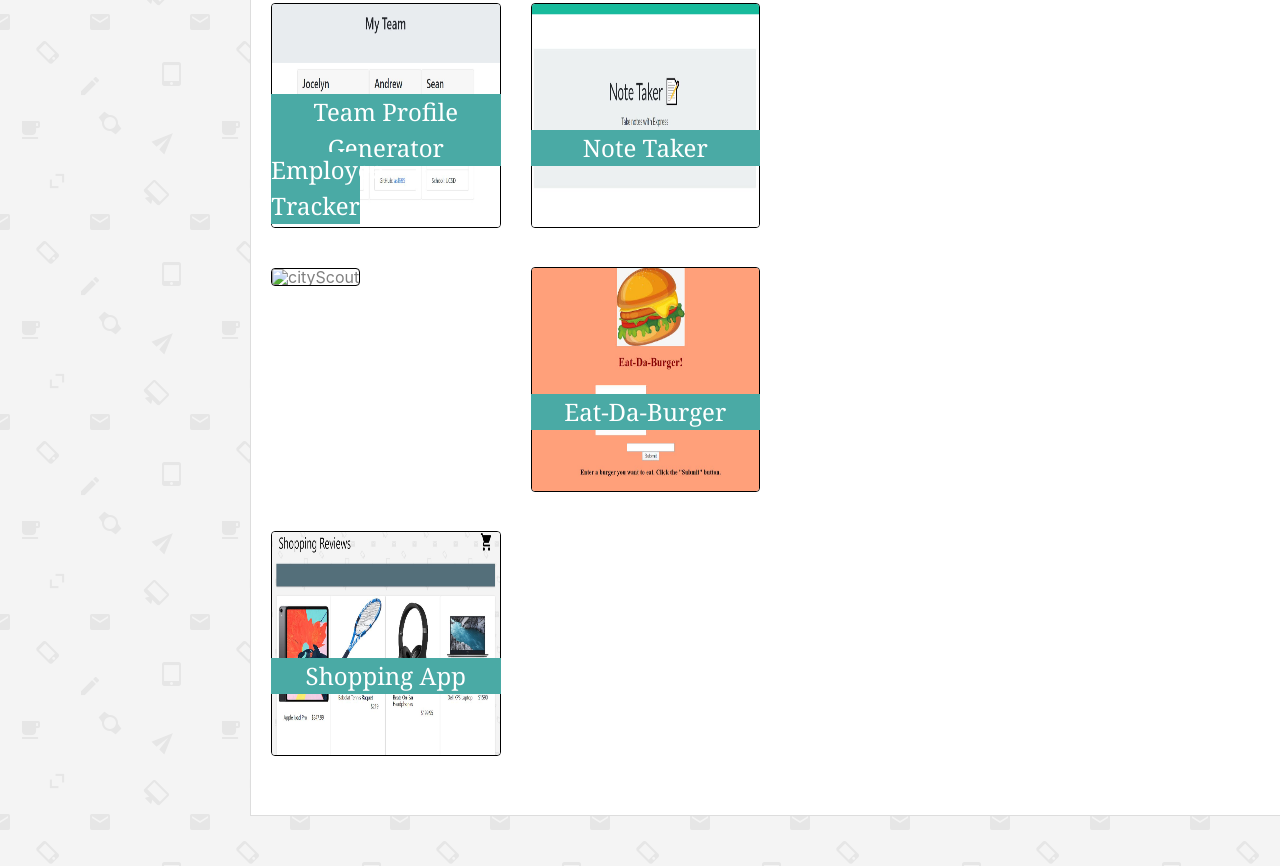
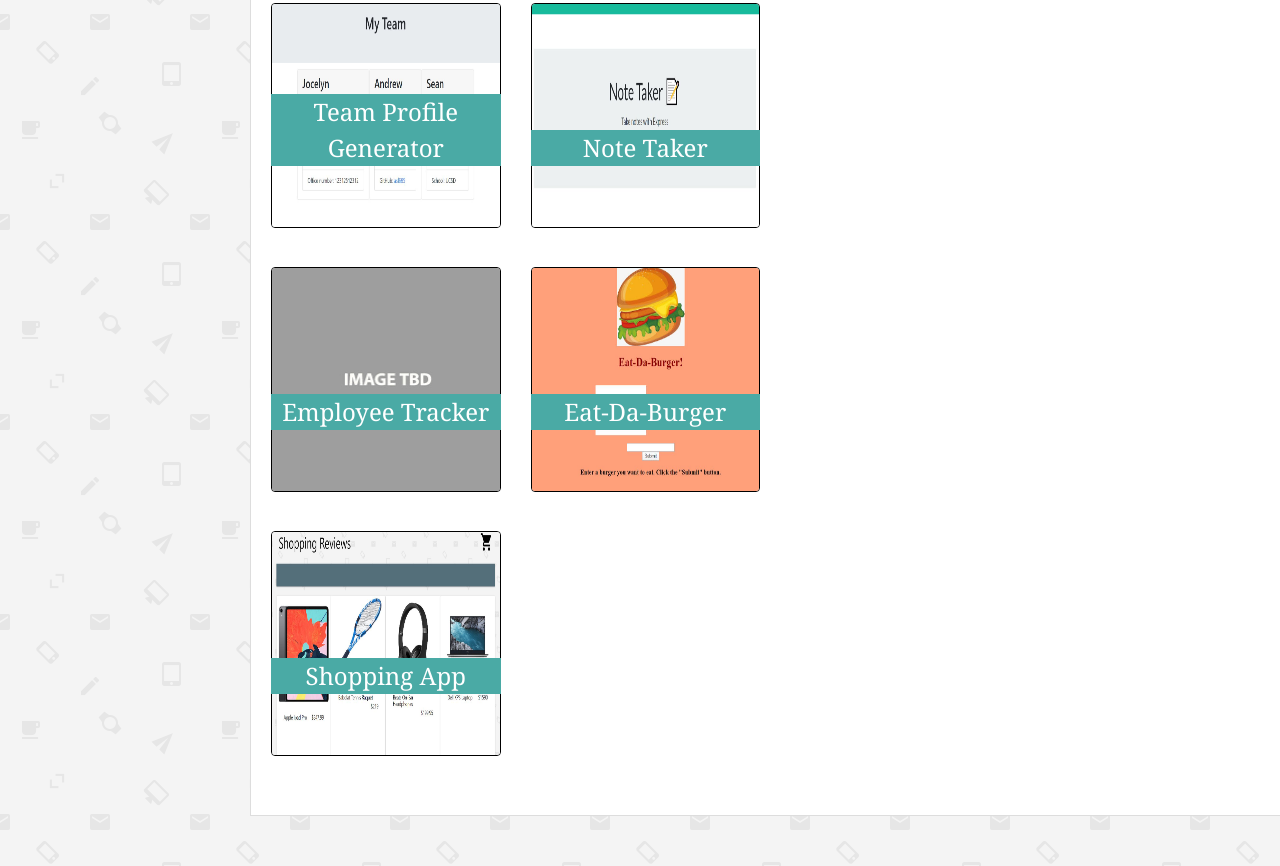
Before and after one commit to jocelync1094/jocelync1094.github.io, a plain HTML site: page portfolio.html in a window 1280 px wide. Shown: the part 1036-1902 px from the top of the page. Drawn offline with nearby package versions, Linux system fonts and the light colour scheme.

Commit message:
fixed image holder

```diff
--- a/portfolio.html
+++ b/portfolio.html
@@ -130,7 +130,7 @@
                 <figure class="figure">
                     <div class="position-relative">
                         <a href="https://github.com/jocelync1094/Employee-Tracker">
-                        <img src="assets/images/400xPlaceholder.JPG" class="figure-img img-fluid rounded" alt="cityScout" style="width:400px; height:225px; border:solid black 1px">
+                        <img src="assets/images/400xPlaceholder.png" class="figure-img img-fluid rounded" alt="cityScout" style="width:400px; height:225px; border:solid black 1px">
                         <figcaption class="figure-caption position-absolute">Employee Tracker</figcaption>
                         </a>
                     </div>
```
